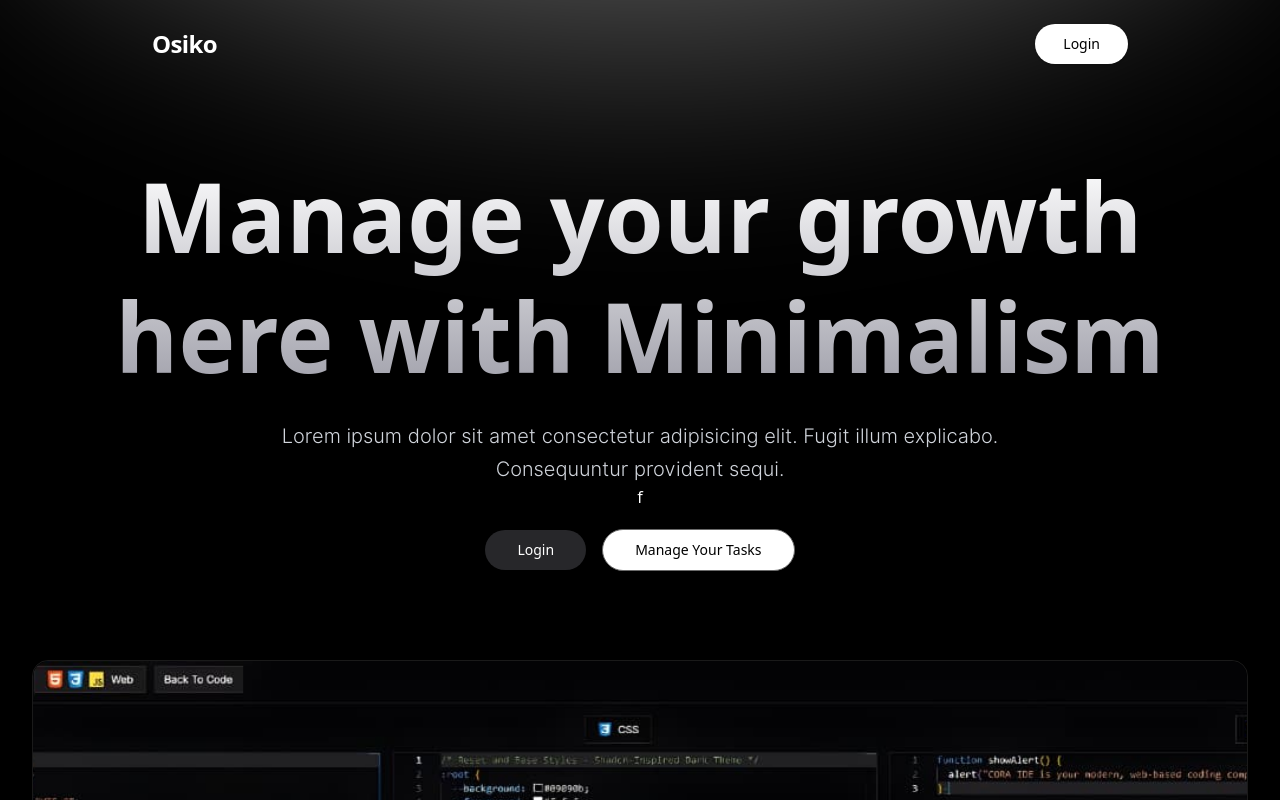
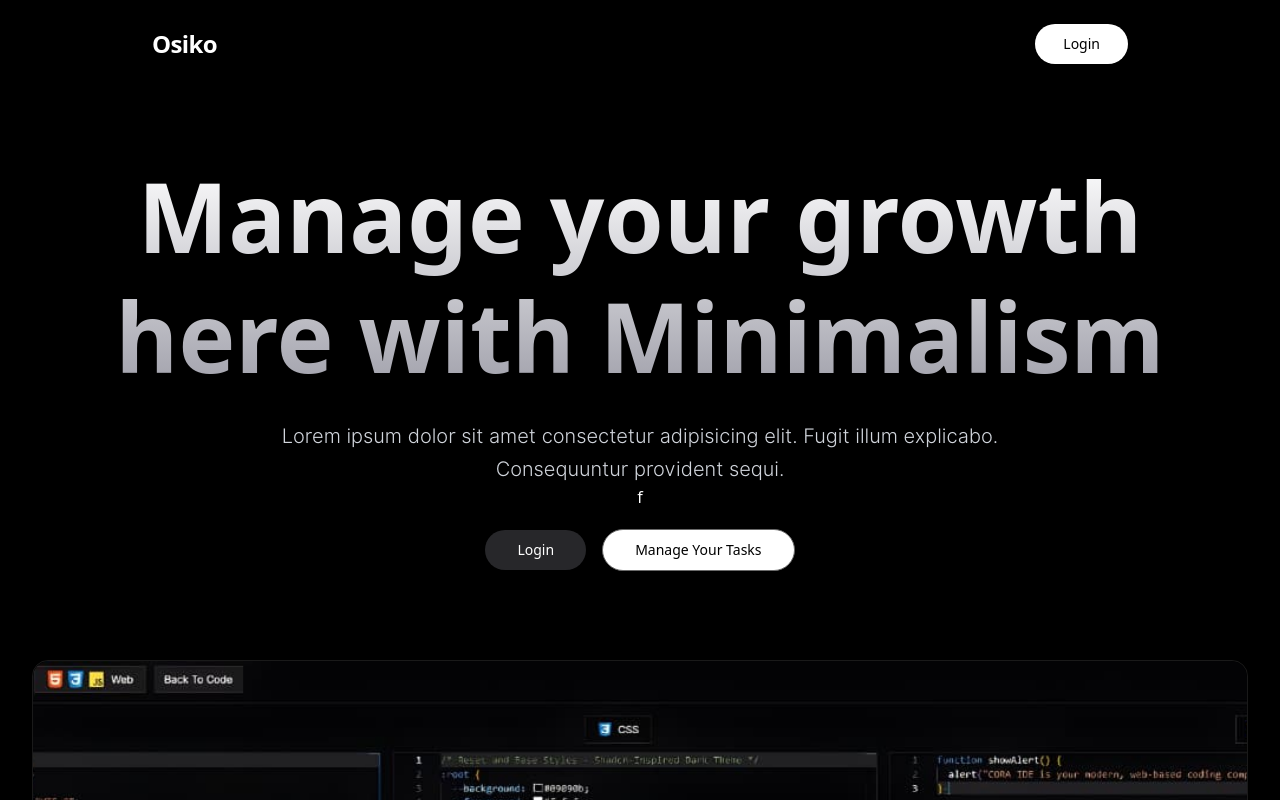
Before and after one commit to SaqibFarhanProgrammer/Doable-Task-Manager, a React (Vite) app: page / in a window 1280 px wide. Shown: the top 800 px of the page. Built offline with nearby package versions, Linux system fonts and the light colour scheme.

Commit message:
add files

```diff
--- a/src/components/BgLight.tsx
+++ /dev/null
@@ -1,28 +0,0 @@
-import React from "react";
-
-interface LightRaysProps {
-  color?: string;
-  opacity?: number;
-  blur?: number;
-  className?: string;
-}
-
-const LightRays: React.FC<LightRaysProps> = ({
-  color = "#ffffff",
-  opacity = 0.15,
-  blur = 100,
-  className = "",
-}) => {
-  return (
-    <div
-      className={`absolute inset-0 overflow-hidden ${className}`}
-      style={{
-        background: `radial-gradient(circle at 50% 0%, ${color} ${opacity * 100}%, transparent 70%)`,
-        filter: `blur(${blur}px)`,
-        pointerEvents: "none",
-      }}
-    />
-  );
-};
-
-export default LightRays;
--- a/src/sections/Home.tsx
+++ b/src/sections/Home.tsx
@@ -1,19 +1,10 @@
 import MainButton from "@/components/MainButton";
 import Navbar from "@/components/Navbar";
-import LightRays from "../components/BgLight";
 import { Link } from "react-router-dom";
 export default function Home() {
   return (
     <div className="relative h-[80vh] w-full overflow-hidden text-white">
-      {/* Background Light Effect */}
-      <div className="absolute inset-0 z-0">
-        <LightRays
-          color="#fff"
-          className="top-[-140vh]"
-          opacity={0.25}
-          blur={80}
-        />
-      </div>
+
 
       {/* Content Layer */}
       <div className="relative z-10 flex flex-col items-center">
```
